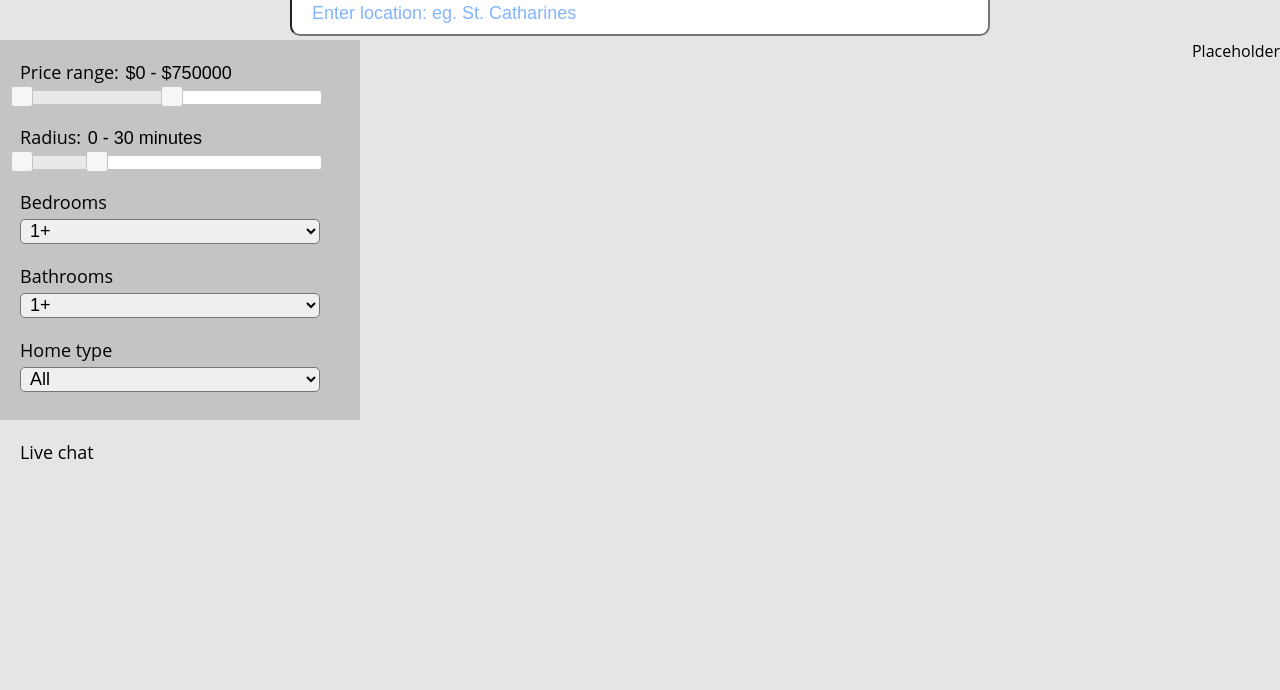
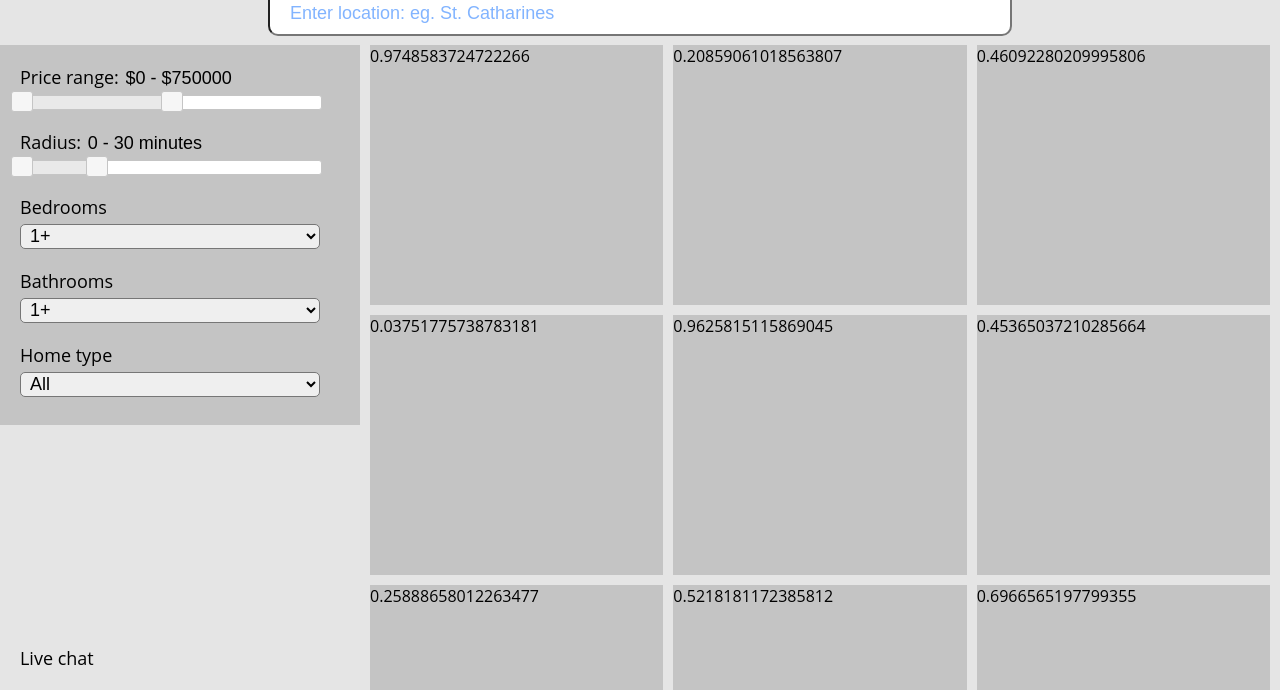
Before and after one commit to riley-v/riley-v.github.io, a plain HTML site: page index.html in a window 1280 px wide. Shown: the part 110-800 px from the top of the page. Drawn offline with nearby package versions, Linux system fonts and the light colour scheme.

Commit message:
Add files via upload

```diff
--- a/index.html
+++ b/index.html
@@ -26,6 +26,12 @@
         " - $" + $( "#price-slider-range" ).slider( "values", 1 ) * 5000 );
     } );
 
+    $(function() {
+        $( "#price-slider-range" ).slider({
+            change:function() { shuffle(); }
+        });
+    });
+
     //radius slider
     $( function() {
         $( "#radius-slider-range" ).slider({
@@ -40,10 +46,16 @@
         $( "#radius-slider" ).val( $( "#radius-slider-range" ).slider( "values", 0 ) * 5 +
         " - " + $( "#radius-slider-range" ).slider( "values", 1 ) * 5 + " minutes");
     } );
+
+    $(function() {
+        $( "#radius-slider-range" ).slider({
+            change:function() { shuffle(); }
+        });
+    });
     </script>
 </head>
 
-<body>
+<body onLoad="shuffle()">
     <div class="header">
         <div class="title">MicaRiYa</div>
         <div class="signin">
@@ -61,7 +73,7 @@
         </div>
 
         <div class="search-bar">
-            <input type="text" class="location-search" id="location" placeholder="Enter location: eg. St. Catharines">
+            <input type="text" class="location-search" id="location" placeholder="Enter location: eg. St. Catharines" onChange="shuffle()">
         </div>
 
         <div class="main-content">
@@ -71,18 +83,18 @@
                         <label for="price-slider">Price range:</label>
                         <input type="text" class="double-slider-label" id="price-slider" readonly>
                     </div>
-                    <div id="price-slider-range" class="double-slider"></div>
+                    <div id="price-slider-range" class="double-slider" onChange="shuffle()"></div>
 
                     <div class="filter">
                         <label for="radius-slider">Radius:</label>
                         <input type="text" class="double-slider-label" id="radius-slider" readonly>
                     </div>
-                    <div id="radius-slider-range" class="double-slider"></div>
+                    <div id="radius-slider-range" class="double-slider" onChange="shuffle()"></div>
 
                     <div class="filter">
                         Bedrooms
                     </div>
-                    <select id="bedroom-select" class="select">
+                    <select id="bedroom-select" class="select" onChange="shuffle()">
                         <option value="one">1+</option>
                         <option value="two">2+</option>
                         <option value="three">3+</option>
@@ -94,7 +106,7 @@
                     <div class="filter">
                         Bathrooms
                     </div>
-                    <select id="bathroom-select" class="select">
+                    <select id="bathroom-select" class="select" onChange="shuffle()">
                         <option value="one">1+</option>
                         <option value="two">2+</option>
                         <option value="three">3+</option>
@@ -104,7 +116,7 @@
                     <div class="filter">
                         Home type
                     </div>
-                    <select id="home-select" class="select">
+                    <select id="home-select" class="select" onChange="shuffle()">
                         <option value="all">All</option>
                         <option value="house">Houses</option>
                         <option value="town">Townhomes</option>
@@ -116,12 +128,10 @@
                     </select>
                 </div>
 
-                <div style="font-size: 18px; margin-top: 20px; margin-left: 20px;"><a href="#livechat">Live chat</a></div>
+                <div style="font-size: 18px; position: fixed; bottom: 20px; left: 20px;"><a href="#livechat">Live chat</a></div>
             </div>
 
-            <div class="right-side">
-                Placeholder
-            </div>
+            <div class="right-side" id="right-side"><div class="house-display">hello</div></div>
         </div>
     </div>
 
@@ -133,6 +143,8 @@
             document.getElementById(prevMode).classList.add('unselected');
             document.getElementById("buy").classList.remove('unselected');
             document.getElementById("buy").classList.add('selected');
+
+            if(prevMode=="rent") shuffle();
             prevMode = "buy"
         }
 
@@ -149,6 +161,8 @@
             document.getElementById(prevMode).classList.add('unselected');
             document.getElementById("rent").classList.remove('unselected');
             document.getElementById("rent").classList.add('selected');
+
+            if(prevMode=="buy") shuffle();
             prevMode = "rent"
         }
 
@@ -159,6 +173,19 @@
             document.getElementById("preap").classList.add('selected');
             prevMode = "preap"
         }
+
+        function shuffle(){
+            document.getElementById("right-side").innerHTML = '';
+
+            for (let index = 0; index < 20; index++) {
+                var div = document.createElement('div');
+                div.innerHTML = Math.random();
+                div.className = 'house-display';
+                div.style.gridColumn = (index % 3) + 1;
+                div.style.gridRow = (index / 3) + 1;
+                document.getElementById("right-side").appendChild(div);
+            }
+        }
     </script>
 
 </body>
--- a/style/style.css
+++ b/style/style.css
@@ -18,9 +18,10 @@ body {
     align-items: center;
     justify-content: center;
     margin: 0;
-    position: relative;
+    position: fixed;
     background-color: white;
     font-size: 18px;
+    z-index: 2;
 }
 
 .title {
@@ -49,16 +50,19 @@ a {
 
 .content {
     width: 100%;
+    margin-top: 60px;
 }
 
 .mode-bar {
     width: 350px;
     height: 40px;
-    margin: auto;
+    left: 50%;
+    margin-left: -175px;
     display: flex;
     align-items: center;
     justify-content: space-around;
-    position: relative;
+    position: fixed;
+    z-index: 2;
 }
 
 .selected {
@@ -82,13 +86,14 @@ a {
 }
 
 .search-bar {
-    width: 700px;
+    width: 100%;
     height: 40px;
-    margin: auto;
+    margin-top: 40px;
     display: flex;
     align-items: center;
     justify-content: center;
-    position: relative;
+    position: fixed;
+    z-index: 2;
 }
 
 .location-search {
@@ -111,7 +116,13 @@ a {
     display: flex;
     justify-content: space-between;
     position: relative;
-    padding-top: 10px;
+    margin-top: 95px;
+    margin-bottom: 10px;
+    z-index: 1;
+}
+
+.left-side {
+    position: fixed;
 }
 
 .filter-tab {
@@ -152,6 +163,23 @@ a {
     font-size: 18px;
     border-radius: 5px;
     padding-left: 5px;
+}
+
+.right-side{
+    width: 100%;
+    display: grid;
+    column-gap: 10px;
+    row-gap: 10px;
+    grid-auto-columns: minmax(0, 1fr);
+    grid-auto-flow: column;
+    position: relative;
+    margin-left: 370px;
+    margin-right: 10px;
+}
+
+.house-display {
+    height: 260px;
+    background-color: #C4C4C4;
 }
 
 .opening {
```
